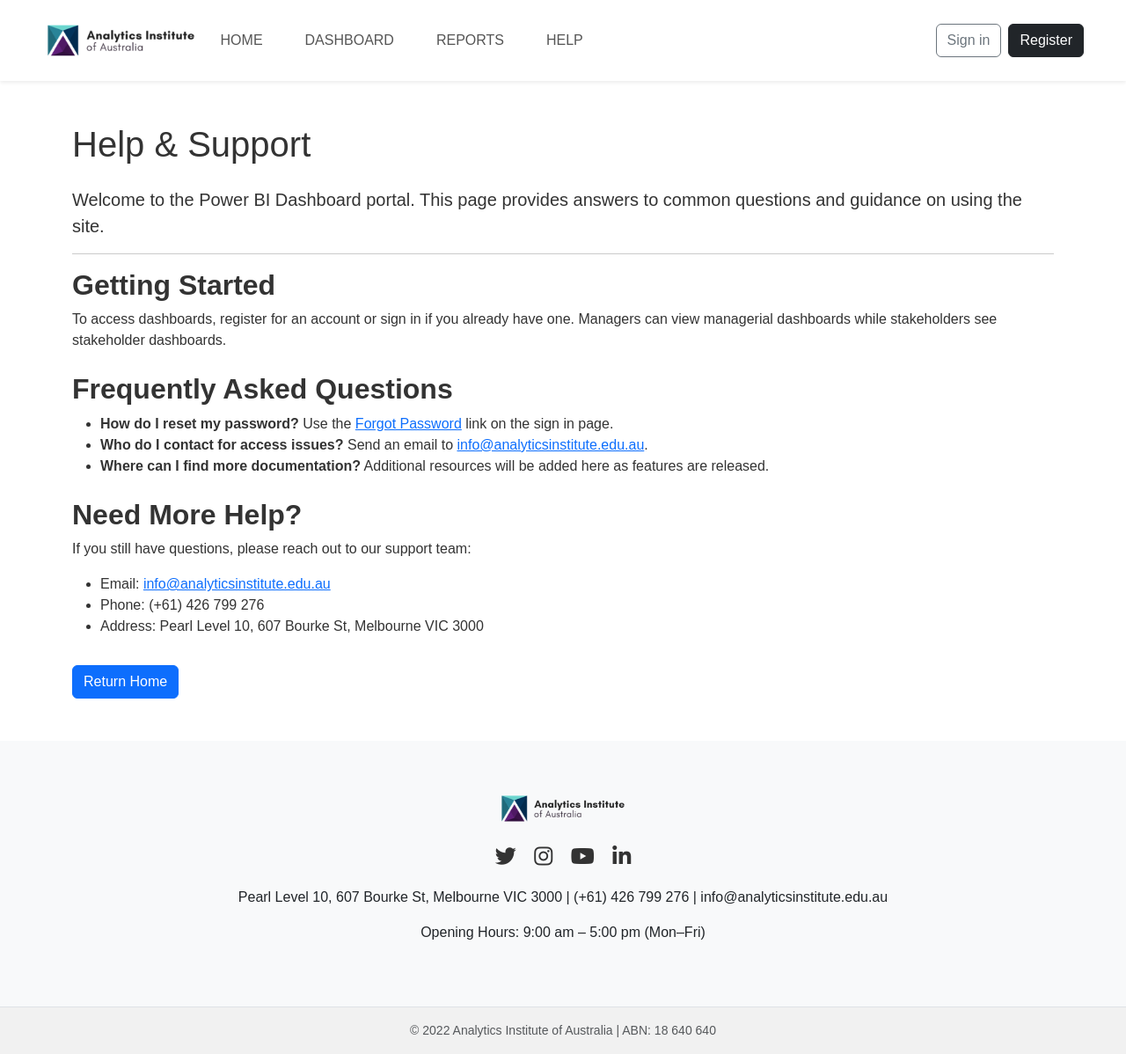
After one commit to wnzid/PowerBI-Dashboard, a Flask app: page /help in a window 1280 px wide. The commit adds this page. Shown: the whole page at 88% size. Run offline with Flask 3, Linux system fonts and the light colour scheme.

Commit message:
Add help page

```diff
--- a/Backend/app.py
+++ b/Backend/app.py
@@ -111,6 +111,12 @@ def forgot_password():
     return render_template('forgot_password.html')
 
 
+@app.route('/help')
+def help_page():
+    """Display help and support information."""
+    return render_template('help.html')
+
+
 @app.route('/coming_soon/<page>')
 def coming_soon(page):
     """Display placeholder pages for features not yet implemented."""
--- /dev/null
+++ b/Backend/templates/help.html
@@ -0,0 +1,25 @@
+{% extends "base.html" %}
+{% block title %}Help & Support{% endblock %}
+{% block content %}
+<div class="container py-5">
+  <h1 class="mb-4">Help & Support</h1>
+  <p class="lead">Welcome to the Power BI Dashboard portal. This page provides answers to common questions and guidance on using the site.</p>
+  <hr>
+  <h2>Getting Started</h2>
+  <p>To access dashboards, register for an account or sign in if you already have one. Managers can view managerial dashboards while stakeholders see stakeholder dashboards.</p>
+  <h2 class="mt-4">Frequently Asked Questions</h2>
+  <ul>
+    <li><strong>How do I reset my password?</strong> Use the <a href="{{ url_for('forgot_password') }}">Forgot Password</a> link on the sign in page.</li>
+    <li><strong>Who do I contact for access issues?</strong> Send an email to <a href="mailto:info@analyticsinstitute.edu.au">info@analyticsinstitute.edu.au</a>.</li>
+    <li><strong>Where can I find more documentation?</strong> Additional resources will be added here as features are released.</li>
+  </ul>
+  <h2 class="mt-4">Need More Help?</h2>
+  <p>If you still have questions, please reach out to our support team:</p>
+  <ul>
+    <li>Email: <a href="mailto:info@analyticsinstitute.edu.au">info@analyticsinstitute.edu.au</a></li>
+    <li>Phone: (+61) 426 799 276</li>
+    <li>Address: Pearl Level 10, 607 Bourke St, Melbourne VIC 3000</li>
+  </ul>
+  <a class="btn btn-primary mt-3" href="{{ url_for('home') }}">Return Home</a>
+</div>
+{% endblock %}
--- a/Backend/templates/managerial-landing-dashboard.html
+++ b/Backend/templates/managerial-landing-dashboard.html
@@ -25,7 +25,7 @@
         <a href="{{ url_for('coming_soon', page='export') }}">Export</a>
         <a href="{{ url_for('coming_soon', page='analysis') }}">Analysis</a>
         <a href="{{ url_for('coming_soon', page='download') }}">Download</a>
-        <a href="{{ url_for('coming_soon', page='help') }}">Help</a>
+        <a href="{{ url_for('help_page') }}">Help</a>
       </div>
       <div class="user-profile dropdown">
         <button class="dropdown-toggle">{{ session['email'].split('@')[0] | title }} ▾</button>
--- a/Backend/templates/partials/navbar.html
+++ b/Backend/templates/partials/navbar.html
@@ -11,7 +11,7 @@
         <li class="nav-item"><a class="nav-link" href="{{ url_for('home') }}">Home</a></li>
         <li class="nav-item"><a class="nav-link" href="{{ url_for('dashboard') }}">Dashboard</a></li>
         <li class="nav-item"><a class="nav-link" href="{{ url_for('coming_soon', page='reports') }}">Reports</a></li>
-        <li class="nav-item"><a class="nav-link" href="{{ url_for('coming_soon', page='help') }}">Help</a></li>
+        <li class="nav-item"><a class="nav-link" href="{{ url_for('help_page') }}">Help</a></li>
       </ul>
       <div class="d-flex">
         {% if session.get('email') %}
```
